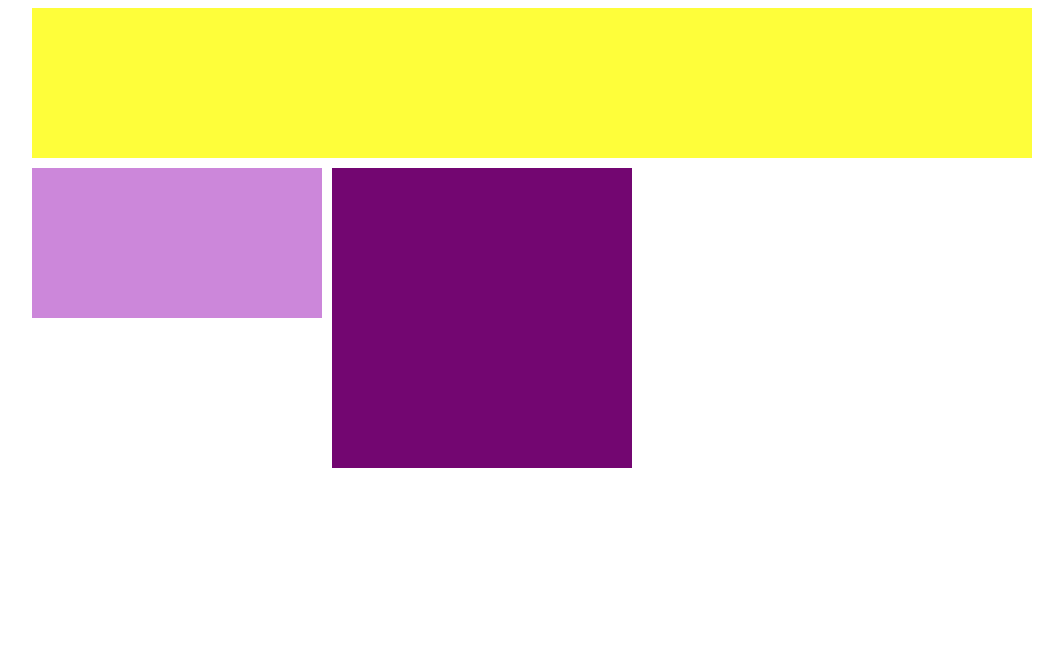
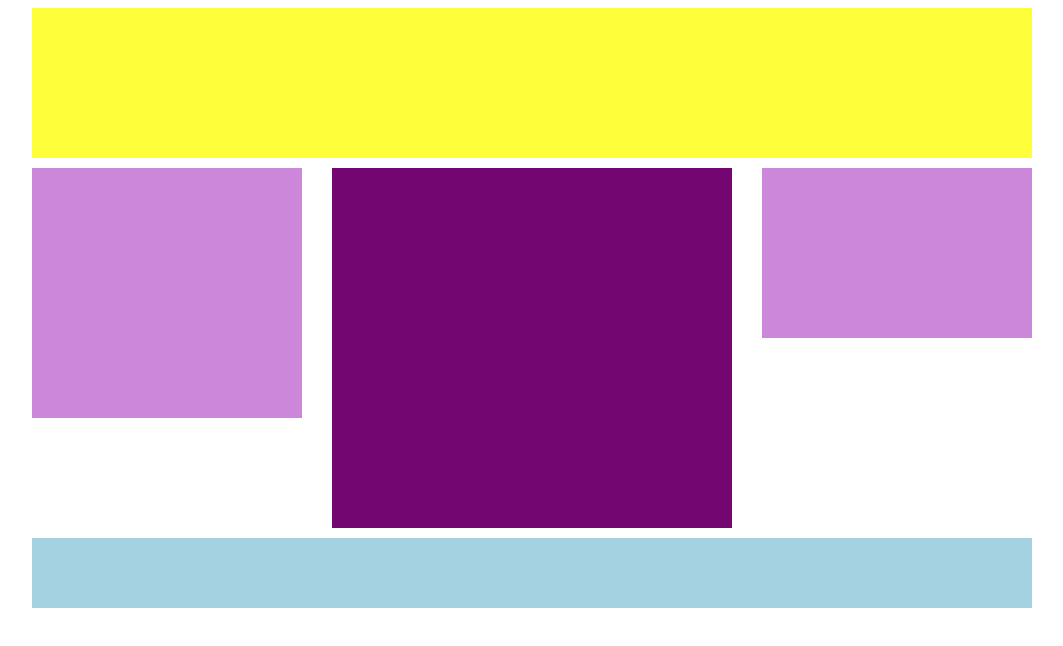
Before and after one commit to flaviamatta90/htmlcss-struttura-wp, a plain HTML site: page index.html in a window 1280 px wide. Shown: the whole page, without its empty margins (104-1167 px from the left). Drawn offline with Linux system fonts and the light colour scheme.

Commit message:
col-right

```diff
--- a/css/style.css
+++ b/css/style.css
@@ -26,15 +26,37 @@ main::after {
 
 .col-left {
   float: left;
-  height: 150px;
-  width: 29%;
-  margin-right: 1%;
+  height: 250px;
+  width: 27%;
+  margin-right: 3%;
   background-color: #CC87DA;
 }
 
 .col-central {
   float: left;
-  padding: 150px;
-  width: 30%;
+  padding: 180px;
+  width: 40%;
   background-color: #730671 ;
 }
+
+.col-right {
+  float: left;
+  height: 170px;
+  width: 27%;
+  margin-left: 3%;
+  background-color: #CC87DA;
+}
+
+/* .col-right-2 {
+  float: left;
+  height: 170px;
+  width: 27%;
+  margin-left: 3%;
+  margin-top: 20px;
+  background-color: #CC87DA;
+} */
+
+footer{
+  height: 70px;
+  background-color: #A4D2E1;
+}
--- a/index.html
+++ b/index.html
@@ -15,7 +15,12 @@
     <main>
       <aside class="col-left"></aside>
       <section class="col-central"></section>
-      <aside class="col-right"></aside>
+
+      <div class="col-right">
+      <aside class="col-right-1"></aside>
+      <aside class="col-right-2"></aside>
+    </div>
+
 
     </main>
 
```
